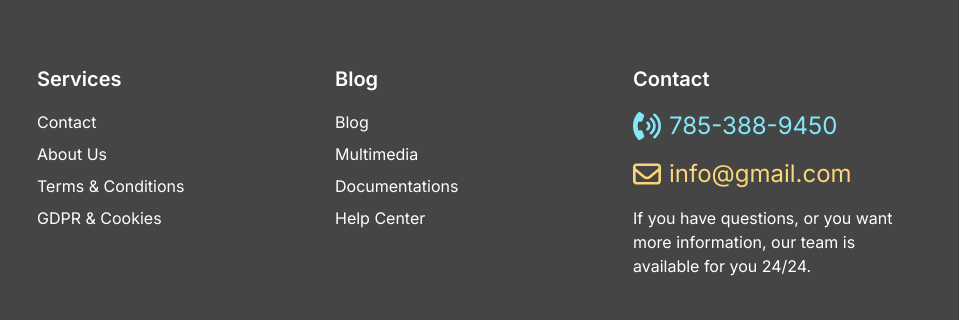
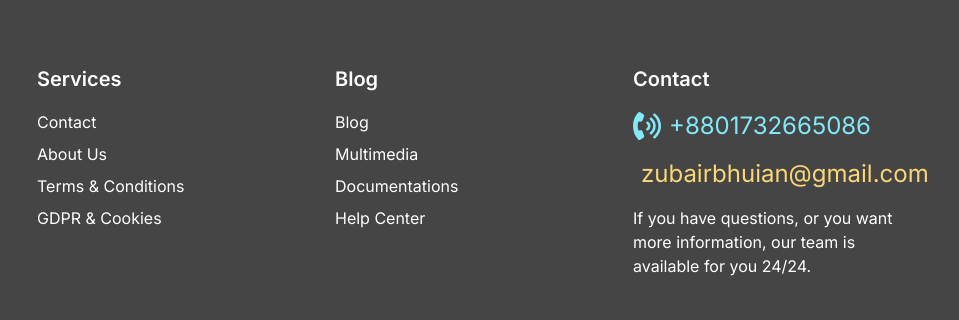
Before and after one commit to zubairbhuian/smarty, a website: page index.html in a window 1280 px wide. Shown: the part 5344-5664 px from the top of the page, 321-1280 px from the left. Drawn offline with nearby package versions, Linux system fonts and the light colour scheme.

Commit message:
add_number_email

```diff
--- a/index.html
+++ b/index.html
@@ -723,7 +723,7 @@
                   <path
                     d="M188.8 39.3c13.8 8.5 19.6 26.8 13.6 42.7L174.2 156c-5.3 14-18.5 22.5-32.4 21l-42.6-4.6c-17.4 54.1-17.4 113.2 0 167.3l42.6-4.6c13.9-1.5 27.1 7 32.4 21L202.4 430c6.1 15.9 .3 34.2-13.6 42.7l-56.4 34.8c-12.4 7.7-28 5.4-38.1-5.5C-31.4 366.1-31.4 145.9 94.3 10C104.4-.9 120.1-3.1 132.5 4.5l56.4 34.8zm218.4-5.5C471.2 86.6 512 166.6 512 256s-40.8 169.4-104.7 222.2c-10.2 8.4-25.3 7-33.8-3.2s-7-25.3 3.2-33.8C430.1 397.1 464 330.5 464 256s-33.9-141.1-87.3-185.2c-10.2-8.4-11.7-23.6-3.2-33.8s23.6-11.7 33.8-3.2zm-64.4 71.4C387.4 140.4 416 194.8 416 256s-28.6 115.6-73.1 150.8c-10.4 8.2-25.5 6.4-33.7-4s-6.4-25.5 4-33.7C346.6 342.7 368 301.8 368 256s-21.4-86.7-54.8-113.1c-10.4-8.2-12.2-23.3-4-33.7s23.3-12.2 33.7-4zm-65.4 71C303.1 193.5 320 222.8 320 256s-16.9 62.5-42.5 79.7c-11 7.4-25.9 4.5-33.3-6.5s-4.5-25.9 6.5-33.3c12.9-8.7 21.3-23.3 21.3-39.9s-8.4-31.2-21.3-39.9c-11-7.4-13.9-22.3-6.5-33.3s22.3-13.9 33.3-6.5z" />
                 </svg>
-                <div class="text-2xl pl-2">785-388-9450</div>
+                <div class="text-2xl pl-2">+8801732665086</div>
               </div>
               <div class="flex items-center justify-center md:justify-start mb-4 text-xl text-yellow">
                 <svg class="w-7 fill-yellow" xmlns="http://www.w3.org/2000/svg" viewBox="0 0 512 512">
@@ -731,7 +731,7 @@
                     d="M0 128C0 92.65 28.65 64 64 64H448C483.3 64 512 92.65 512 128V384C512 419.3 483.3 448 448 448H64C28.65 448 0 419.3 0 384V128zM48 128V150.1L220.5 291.7C241.1 308.7 270.9 308.7 291.5 291.7L464 150.1V127.1C464 119.2 456.8 111.1 448 111.1H64C55.16 111.1 48 119.2 48 127.1L48 128zM48 212.2V384C48 392.8 55.16 400 64 400H448C456.8 400 464 392.8 464 384V212.2L322 328.8C283.6 360.3 228.4 360.3 189.1 328.8L48 212.2z" />
                 </svg>
 
-                <div class="text-2xl pl-2">info@gmail.com</div>
+                <div class="text-2xl pl-2">zubairbhuian@gmail.com</div>
               </div>
               <p class="flex items-center justify-center md:justify-start mb-4">
                 If you have questions, or you want more information, our team
```
